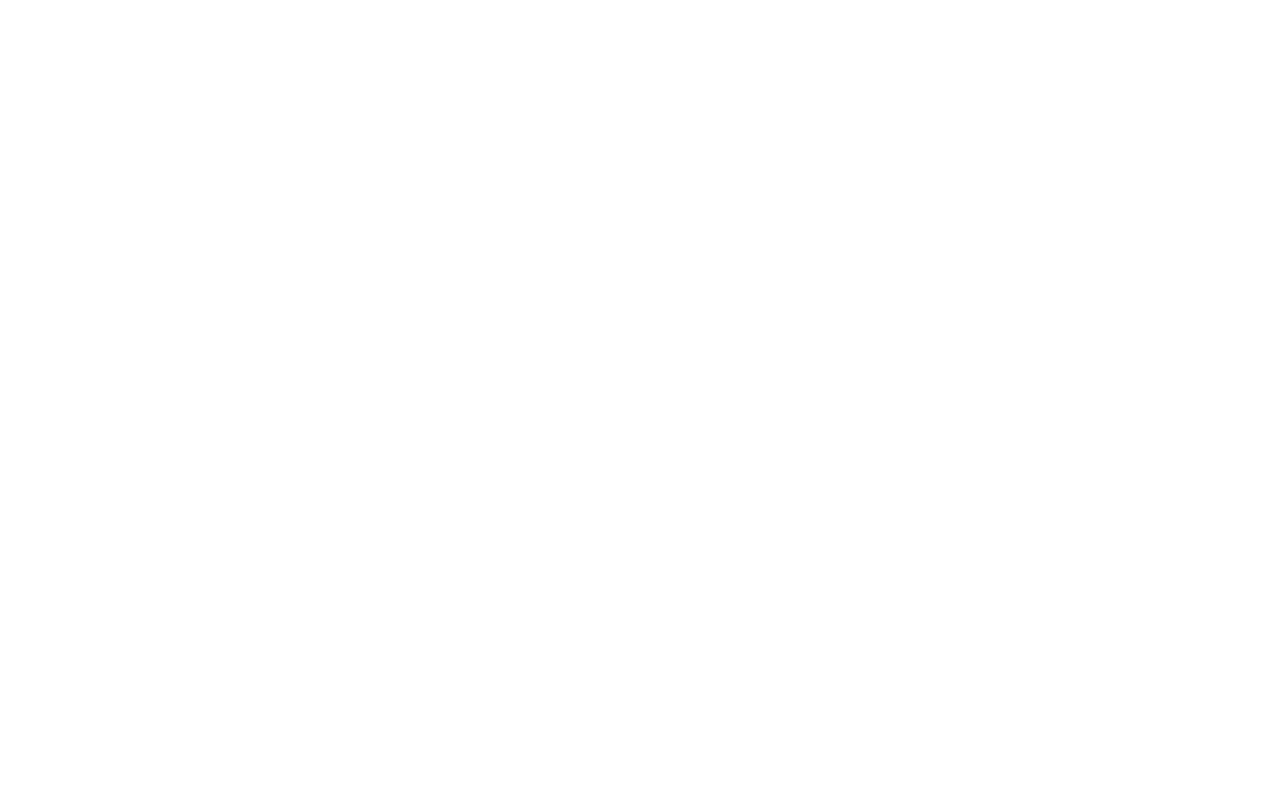
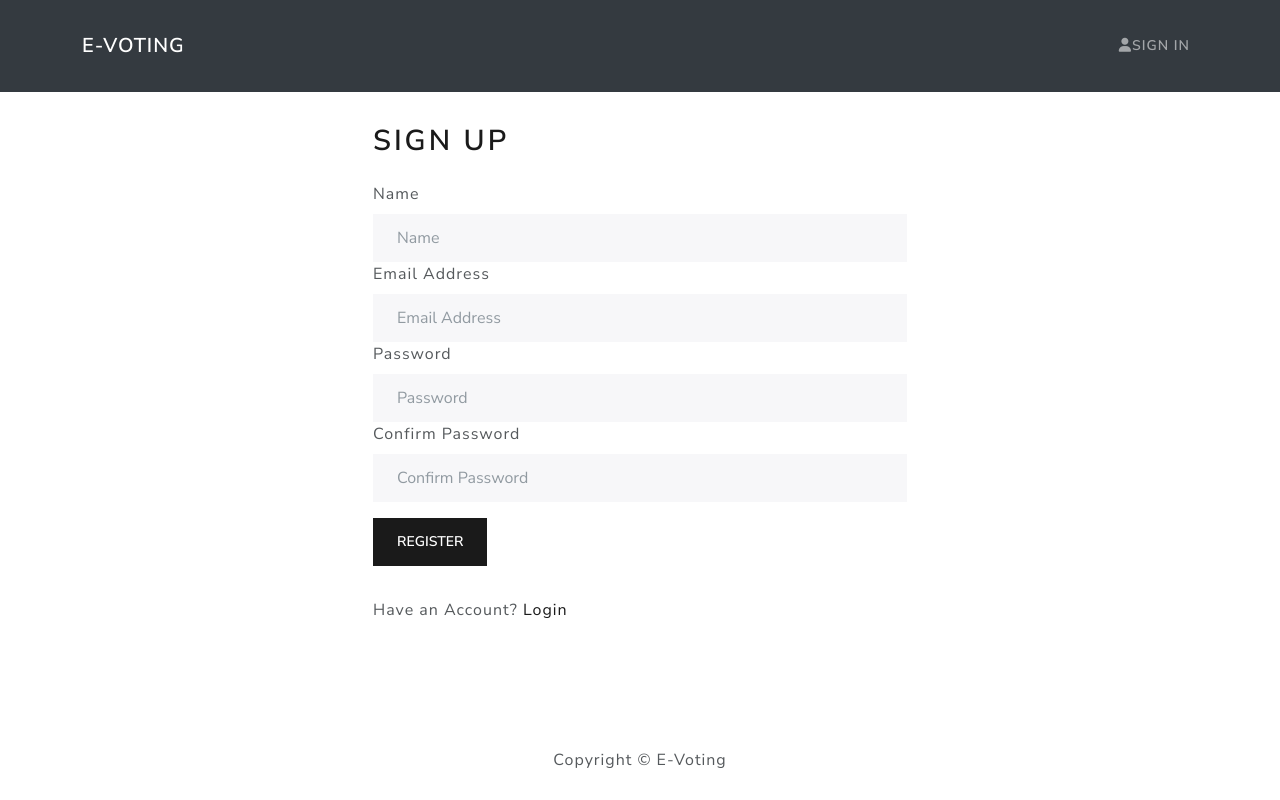
Before and after one commit to Pr454th/E-Voting, a React (Create React App) app in the folder frontend/: page /register in a window 1280 px wide. Before the commit this address had no page. Built offline with nearby package versions, Linux system fonts and the light colour scheme.

Commit message:
Login & Register

```diff
--- a/frontend/src/App.js
+++ b/frontend/src/App.js
@@ -1,17 +1,24 @@
 import React from "react";
 import { BrowserRouter as Router, Route, Routes } from "react-router-dom";
 import { Container } from "react-bootstrap";
+import Header from "./components/Header";
+import Footer from "./components/Footer";
+import LoginScreen from "./screens/LoginScreen";
+import RegisterScreen from "./screens/RegisterScreen";
 
 function App() {
   return (
     <Router>
-      {/* <Header /> */}
+      <Header />
       <main className="py-3">
         <Container>
-          <Routes></Routes>
+          <Routes>
+            <Route element={<LoginScreen />} path="/login"></Route>
+            <Route element={<RegisterScreen />} path="/register"></Route>
+          </Routes>
         </Container>
       </main>
-      {/* <Footer /> */}
+      <Footer />
     </Router>
   );
 }
--- /dev/null
+++ b/frontend/src/components/Footer.js
@@ -0,0 +1,16 @@
+import React from "react";
+import { Container, Row, Col } from "react-bootstrap";
+
+function Footer() {
+  return (
+    <footer>
+      <Container>
+        <Row>
+          <Col className="text-center py-3">Copyright &copy; E-Voting</Col>
+        </Row>
+      </Container>
+    </footer>
+  );
+}
+
+export default Footer;
--- /dev/null
+++ b/frontend/src/components/FormContainer.js
@@ -0,0 +1,16 @@
+import React from "react";
+import { Container, Row, Col } from "react-bootstrap";
+
+const FormContainer = ({ children }) => {
+  return (
+    <Container>
+      <Row className="justify-content-md-center">
+        <Col xs={12} md={6}>
+          {children}
+        </Col>
+      </Row>
+    </Container>
+  );
+};
+
+export default FormContainer;
--- /dev/null
+++ b/frontend/src/components/Header.js
@@ -0,0 +1,34 @@
+import React from "react";
+import { useDispatch, useSelector } from "react-redux";
+import { useNavigate } from "react-router-dom";
+import { LinkContainer } from "react-router-bootstrap";
+import { Navbar, Nav, Container, NavDropdown } from "react-bootstrap";
+
+function Header() {
+  return (
+    <header>
+      <Navbar bg="dark" variant="dark" expand="lg" collapseOnSelect>
+        <Container>
+          <LinkContainer to="/">
+            <Navbar.Brand>E-Voting</Navbar.Brand>
+          </LinkContainer>
+
+          <Navbar.Toggle aria-controls="basic-navbar-nav" />
+          <Navbar.Collapse id="basic-navbar-nav">
+            <Nav className="me-auto"></Nav>
+            <Nav>
+              <LinkContainer to="/login">
+                <Nav.Link>
+                  <i className="fas fa-user" />
+                  Sign In
+                </Nav.Link>
+              </LinkContainer>
+            </Nav>
+          </Navbar.Collapse>
+        </Container>
+      </Navbar>
+    </header>
+  );
+}
+
+export default Header;
--- /dev/null
+++ b/frontend/src/components/Loader.js
@@ -0,0 +1,21 @@
+import React from "react";
+import { Spinner } from "react-bootstrap";
+
+const Loader = () => {
+  return (
+    <Spinner
+      animation="border"
+      role="status"
+      style={{
+        width: "100px",
+        height: "100px",
+        margin: "auto",
+        display: "block",
+      }}
+    >
+      <span className="sr-only">Loading....</span>
+    </Spinner>
+  );
+};
+
+export default Loader;
--- /dev/null
+++ b/frontend/src/components/Message.js
@@ -0,0 +1,10 @@
+import React from "react";
+import { Alert } from "react-bootstrap";
+
+const Message = ({ variant, children }) => {
+  return <Alert variant={variant}>{children}</Alert>;
+};
+Message.defaultProps = {
+  variant: "info",
+};
+export default Message;
--- /dev/null
+++ b/frontend/src/components/Meta.js
@@ -0,0 +1,20 @@
+import React from "react";
+import { Helmet } from "react-helmet";
+
+const Meta = ({ title, description, keywords }) => {
+  return (
+    <Helmet>
+      <title>{title}</title>
+      <meta name="description" content={description} />
+      <meta name="keyword" content={keywords} />
+    </Helmet>
+  );
+};
+
+Meta.defaultProps = {
+  title: "Welcome to ProShop",
+  description: "We sell the best products for cheap",
+  keywords: "electronics, buy electronics, cheap electronics",
+};
+
+export default Meta;
--- a/frontend/src/index.css
+++ b/frontend/src/index.css
@@ -1,13 +1,20 @@
-body {
-  margin: 0;
-  font-family: -apple-system, BlinkMacSystemFont, 'Segoe UI', 'Roboto', 'Oxygen',
-    'Ubuntu', 'Cantarell', 'Fira Sans', 'Droid Sans', 'Helvetica Neue',
-    sans-serif;
-  -webkit-font-smoothing: antialiased;
-  -moz-osx-font-smoothing: grayscale;
+* {
+  text-decoration: none !important;
+}
+main {
+  min-height: 80vh;
 }
 
-code {
-  font-family: source-code-pro, Menlo, Monaco, Consolas, 'Courier New',
-    monospace;
+h3 {
+  padding: 1rem 0;
 }
+
+h1 {
+  font-size: 1.8rem;
+  padding: 1rem 0;
+}
+
+h2 {
+  font-size: 1.4rem;
+  padding: 0.5rem 0;
+}
--- /dev/null
+++ b/frontend/src/screens/LoginScreen.js
@@ -0,0 +1,51 @@
+import React, { useEffect, useState } from "react";
+import { Link, useLocation, useNavigate } from "react-router-dom";
+import { Form, Button, Row, Col } from "react-bootstrap";
+import { useDispatch, useSelector } from "react-redux";
+import Message from "../components/Message";
+import Loader from "../components/Loader";
+import FormContainer from "../components/FormContainer";
+
+const LoginScreen = () => {
+  const [email, setEmail] = useState("");
+  const [password, setPassword] = useState("");
+
+  return (
+    <>
+      <FormContainer>
+        <h1>Sign In</h1>
+        <Form>
+          <Form.Group controlId="email">
+            <Form.Label>Email Address</Form.Label>
+            <Form.Control
+              type="email"
+              placeholder="Email Address"
+              value={email}
+              onChange={(e) => setEmail(e.target.value)}
+            ></Form.Control>
+          </Form.Group>
+          <Form.Group controlId="password">
+            <Form.Label>Password Address</Form.Label>
+            <Form.Control
+              type="password"
+              placeholder="Password"
+              value={password}
+              onChange={(e) => setPassword(e.target.value)}
+            ></Form.Control>
+          </Form.Group>
+          <Button className="my-3" type="submit" variant="primary">
+            Sign In
+          </Button>
+        </Form>
+
+        <Row className="py-3">
+          <Col>
+            New Customer? <Link to="/register"> Register</Link>
+          </Col>
+        </Row>
+      </FormContainer>
+    </>
+  );
+};
+
+export default LoginScreen;
--- /dev/null
+++ b/frontend/src/screens/RegisterScreen.js
@@ -0,0 +1,75 @@
+import React, { useEffect, useState } from "react";
+import { Link, useLocation, useNavigate } from "react-router-dom";
+import { Form, Button, Row, Col } from "react-bootstrap";
+import { useDispatch, useSelector } from "react-redux";
+import Message from "../components/Message";
+import Loader from "../components/Loader";
+import FormContainer from "../components/FormContainer";
+import Meta from "../components/Meta";
+
+const RegisterScreen = () => {
+  const [name, setName] = useState("");
+  const [email, setEmail] = useState("");
+  const [password, setPassword] = useState("");
+  const [confirmPassword, setConfirmPassword] = useState("");
+  const [message, setmessage] = useState(null);
+
+  return (
+    <>
+      <Meta />
+      <FormContainer>
+        <h1>Sign Up</h1>
+        <Form>
+          <Form.Group controlId="name">
+            <Form.Label>Name</Form.Label>
+            <Form.Control
+              type="name"
+              placeholder="Name"
+              value={name}
+              onChange={(e) => setName(e.target.value)}
+            ></Form.Control>
+          </Form.Group>
+          <Form.Group controlId="email">
+            <Form.Label>Email Address</Form.Label>
+            <Form.Control
+              type="email"
+              placeholder="Email Address"
+              value={email}
+              onChange={(e) => setEmail(e.target.value)}
+            ></Form.Control>
+          </Form.Group>
+          <Form.Group controlId="password">
+            <Form.Label>Password</Form.Label>
+            <Form.Control
+              type="password"
+              placeholder="Password"
+              value={password}
+              onChange={(e) => setPassword(e.target.value)}
+            ></Form.Control>
+          </Form.Group>
+          <Form.Group controlId="confirmPassword">
+            <Form.Label>Confirm Password</Form.Label>
+            <Form.Control
+              type="password"
+              placeholder="Confirm Password"
+              value={confirmPassword}
+              onChange={(e) => setConfirmPassword(e.target.value)}
+            ></Form.Control>
+          </Form.Group>
+          <Button className="my-3" type="submit" variant="primary">
+            Register
+          </Button>
+        </Form>
+
+        <Row className="py-3">
+          <Col>
+            Have an Account?
+            <Link to="/login"> Login</Link>
+          </Col>
+        </Row>
+      </FormContainer>
+    </>
+  );
+};
+
+export default RegisterScreen;
```
